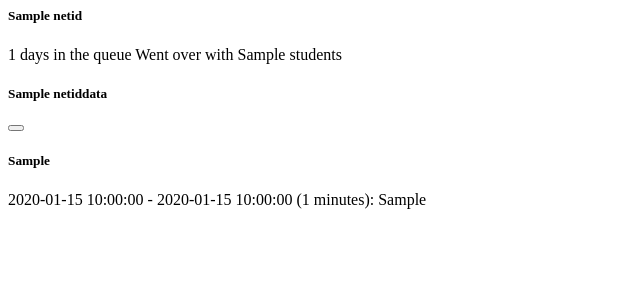
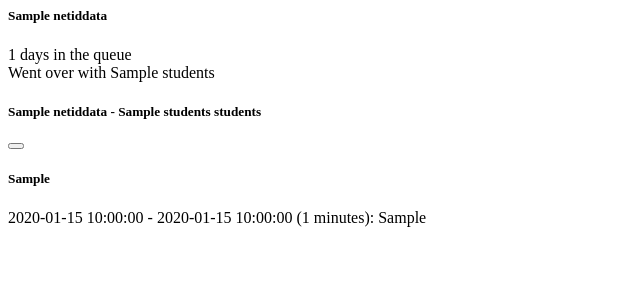
Before and after one commit to jdapaah/LabQTrack, a Flask app: template templates/periodBody.html in a window 1280 px wide. Shown: the top 300 px of the page, without its empty margins (0-640 px from the left). Run offline with Flask 2, Linux system fonts and the light colour scheme; the template is opened without the code that fills it: most values are stand-ins (such as "Sample title", 1, 10 or a date in 2020).

Commit message:
small updates to period

```diff
--- a/server.py
+++ b/server.py
@@ -77,11 +77,11 @@ def remove_student():
 
 @app.route('/updatemetrics', methods=['GET'])
 def update_metrics():
-    pst = request.args.get('start')
-    pet = request.args.get('end')
-    if pst and pet:
+    try:
+        pst = request.args.get('start')
+        pet = request.args.get('end')
         period = period(*time_format(pst, pet))
-    else:
+    except ValueError as e:
         period = {}
     html = render_template('metrics.html',
                            active=active(),
@@ -93,11 +93,11 @@ def update_metrics():
 
 @ app.route('/updateperiod', methods=['GET'])
 def update_period():
-    pst = request.args.get('pst')
-    pet = request.args.get('pet')
-    if pst and pet:
+    try:
+        pst = request.args.get('pst')
+        pet = request.args.get('pet')
         periodVar = period(*time_format(pst, pet))
-    else:
+    except ValueError as e:
         periodVar = {}
     html = render_template('periodBody.html',
                            period=periodVar)
@@ -165,6 +165,7 @@ def period(start_str, end_str):
                    "page": 1
                    }
         student_ret = {'days': {}, 'students_over': 0,
+                       'students': 0,
                        'name': full_roster[netid]['name']}
         while url:
             json = requests.get(url, auth=wsse_auth, params=payload).json()
@@ -187,7 +188,8 @@ def period(start_str, end_str):
                     'colorclass': ['notoverclass', 'overclass'][length > 25],
                     'student_info': "{} ({})".format(sess['author_full_name'], sess['course'][-3:])
                 })
-                student_ret['students_over'] += student_ret['days'][day][-1] =='overclass'
+                student_ret['students'] += 1
+                student_ret['students_over'] += student_ret['days'][day][-1]['colorclass'] == 'overclass'
             url = json['next']
         ret[netid] = student_ret
 
--- a/templates/periodBody.html
+++ b/templates/periodBody.html
@@ -1,9 +1,10 @@
 {% for netid, netiddata in period.items() %}
 <div class="card col-sm-4" data-bs-toggle="modal" data-bs-target="#Popup_{{netid}}">
-    <h5>{{netid['name']}}</h5>
+    <h5>{{netiddata['name']}}</h5>
     <div class='row align-content-center'>
         <div class="card-body">
-            {{ netiddata['days']|length }} days in the queue
+
+            {{ netiddata['days']|length }} days in the queue<br>
             Went over with {{ netiddata['students_over']}} students
         </div>
     </div>
@@ -12,7 +13,7 @@
     <div class="modal-dialog">
         <div class="modal-content">
             <div class="modal-header">
-                <h5 class="modal-title" id="PopupLabel_{{netid}}">{{netiddata['name']}}</h5>
+                <h5 class="modal-title" id="PopupLabel_{{netid}}">{{netiddata['name']}} - {{netiddata['students']}} students</h5>
                 <button type="button" class="btn-close" data-bs-dismiss="modal" aria-label="Close"></button>
             </div>
             <div class="modal-body">
```
